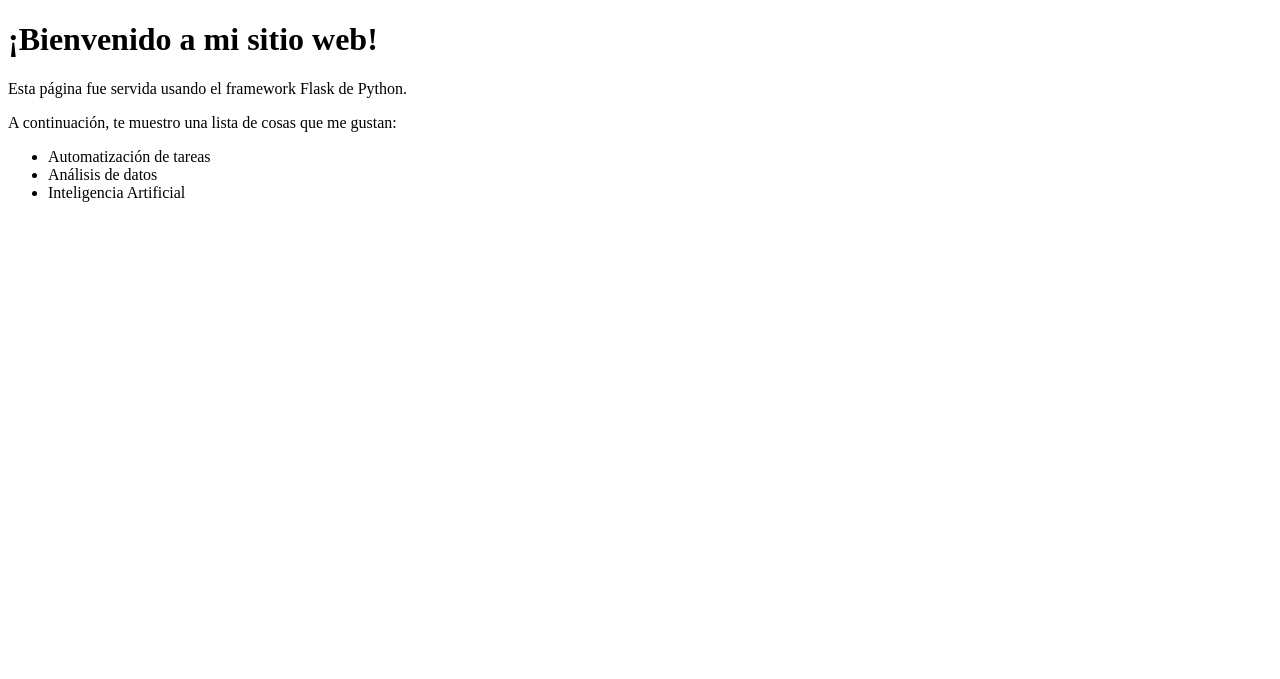
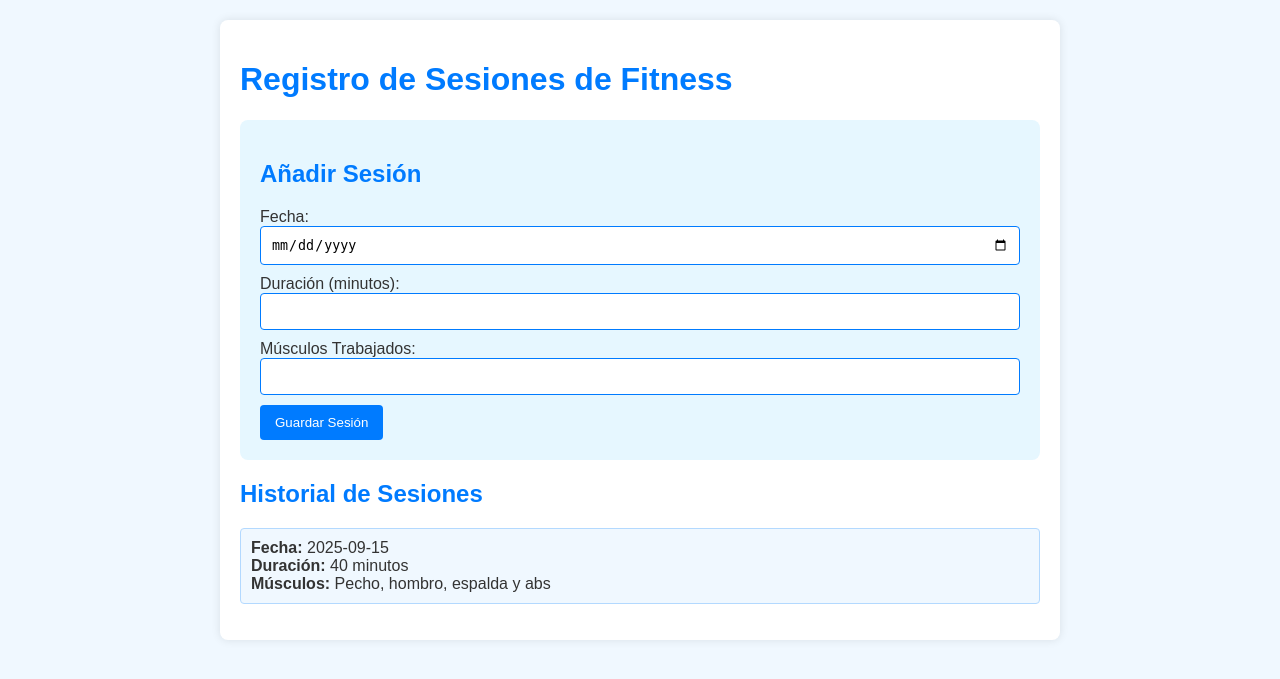
Before and after one commit to dankomaxtor/miprimerproyecto, a Flask app: page / in a window 1280 px wide. Shown: the top 679 px of the page. Run offline with Flask 3, Linux system fonts and the light colour scheme.

Commit message:
Se crea la app de registro de fitness

```diff
--- a/app.py
+++ b/app.py
@@ -1,10 +1,36 @@
-from flask import Flask, render_template
+from flask import Flask, render_template, request, redirect, url_for
+import json
 
 app = Flask(__name__)
 
-@app.route("/")
+# Función para cargar las sesiones desde el archivo
+def cargar_sesiones():
+    try:
+        with open('sesiones.txt', 'r') as file:
+            return [json.loads(line) for line in file]
+    except (FileNotFoundError, json.JSONDecodeError):
+        return []
+
+# Función para guardar una nueva sesión
+def guardar_sesion(sesion):
+    with open('sesiones.txt', 'a') as file:
+        json.dump(sesion, file)
+        file.write('\n')
+
+@app.route("/", methods=["GET", "POST"])
 def index():
-    return render_template("index.html")
+    if request.method == "POST":
+        # Recoge los datos del formulario
+        nueva_sesion = {
+            "fecha": request.form["fecha"],
+            "duracion": request.form["duracion"],
+            "musculos": request.form["musculos"]
+        }
+        guardar_sesion(nueva_sesion)
+        return redirect(url_for('index'))
+
+    sesiones = cargar_sesiones()
+    return render_template("index.html", sesiones=sesiones)
 
 if __name__ == "__main__":
     app.run(debug=True)
--- /dev/null
+++ b/sesiones.txt
@@ -0,0 +1 @@
+{"fecha": "2025-09-15", "duracion": "40", "musculos": "Pecho, hombro, espalda y abs"}
--- a/templates/index.html
+++ b/templates/index.html
@@ -2,16 +2,89 @@
 <html lang="es">
 <head>
     <meta charset="UTF-8">
-    <title>Mi Primer Sitio Web con Python</title>
+    <title>Registro de Fitness</title>
+    <style>
+        body {
+            font-family: Arial, sans-serif;
+            background-color: #f0f8ff; /* Azul muy claro */
+            color: #333;
+            margin: 0;
+            padding: 20px;
+        }
+        .container {
+            max-width: 800px;
+            margin: 0 auto;
+            background-color: #fff;
+            padding: 20px;
+            border-radius: 8px;
+            box-shadow: 0 0 10px rgba(0, 0, 0, 0.1);
+        }
+        h1, h2 {
+            color: #007bff; /* Azul vibrante */
+        }
+        form {
+            background-color: #e6f7ff; /* Azul más claro */
+            padding: 20px;
+            border-radius: 8px;
+            margin-bottom: 20px;
+        }
+        input[type="text"], input[type="number"], input[type="date"] {
+            width: calc(100% - 22px);
+            padding: 10px;
+            margin-bottom: 10px;
+            border: 1px solid #007bff;
+            border-radius: 4px;
+        }
+        button {
+            background-color: #007bff;
+            color: white;
+            padding: 10px 15px;
+            border: none;
+            border-radius: 4px;
+            cursor: pointer;
+        }
+        ul {
+            list-style: none;
+            padding: 0;
+        }
+        li {
+            background-color: #f0f8ff;
+            border: 1px solid #b3d9ff;
+            padding: 10px;
+            margin-bottom: 10px;
+            border-radius: 4px;
+        }
+    </style>
 </head>
 <body>
-    <h1>¡Bienvenido a mi sitio web!</h1>
-    <p>Esta página fue servida usando el framework Flask de Python.</p>
-    <p>A continuación, te muestro una lista de cosas que me gustan:</p>
-    <ul>
-        <li>Automatización de tareas</li>
-        <li>Análisis de datos</li>
-        <li>Inteligencia Artificial</li>
-    </ul>
+    <div class="container">
+        <h1>Registro de Sesiones de Fitness</h1>
+        <form method="POST">
+            <h2>Añadir Sesión</h2>
+            <label for="fecha">Fecha:</label><br>
+            <input type="date" id="fecha" name="fecha" required><br>
+
+            <label for="duracion">Duración (minutos):</label><br>
+            <input type="number" id="duracion" name="duracion" required><br>
+
+            <label for="musculos">Músculos Trabajados:</label><br>
+            <input type="text" id="musculos" name="musculos" required><br>
+
+            <button type="submit">Guardar Sesión</button>
+        </form>
+
+        <h2>Historial de Sesiones</h2>
+        <ul>
+            {% for sesion in sesiones %}
+            <li>
+                <strong>Fecha:</strong> {{ sesion.fecha }}<br>
+                <strong>Duración:</strong> {{ sesion.duracion }} minutos<br>
+                <strong>Músculos:</strong> {{ sesion.musculos }}
+            </li>
+            {% else %}
+            <li>Aún no hay sesiones registradas.</li>
+            {% endfor %}
+        </ul>
+    </div>
 </body>
 </html>
```
